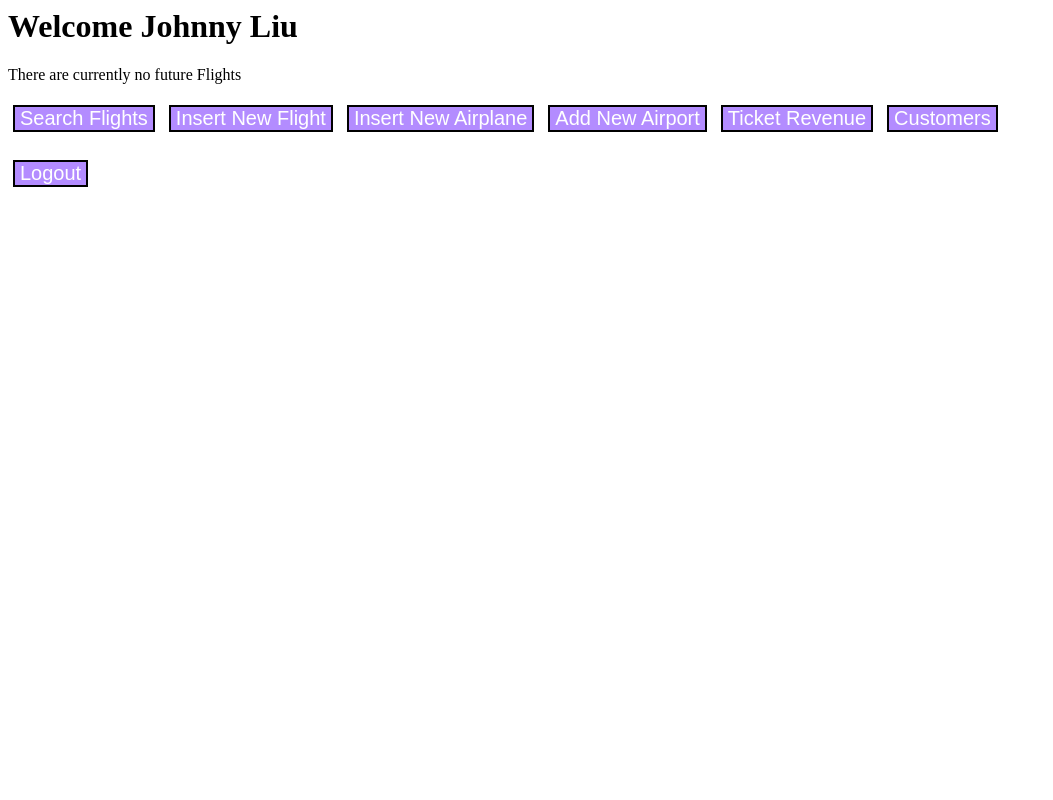
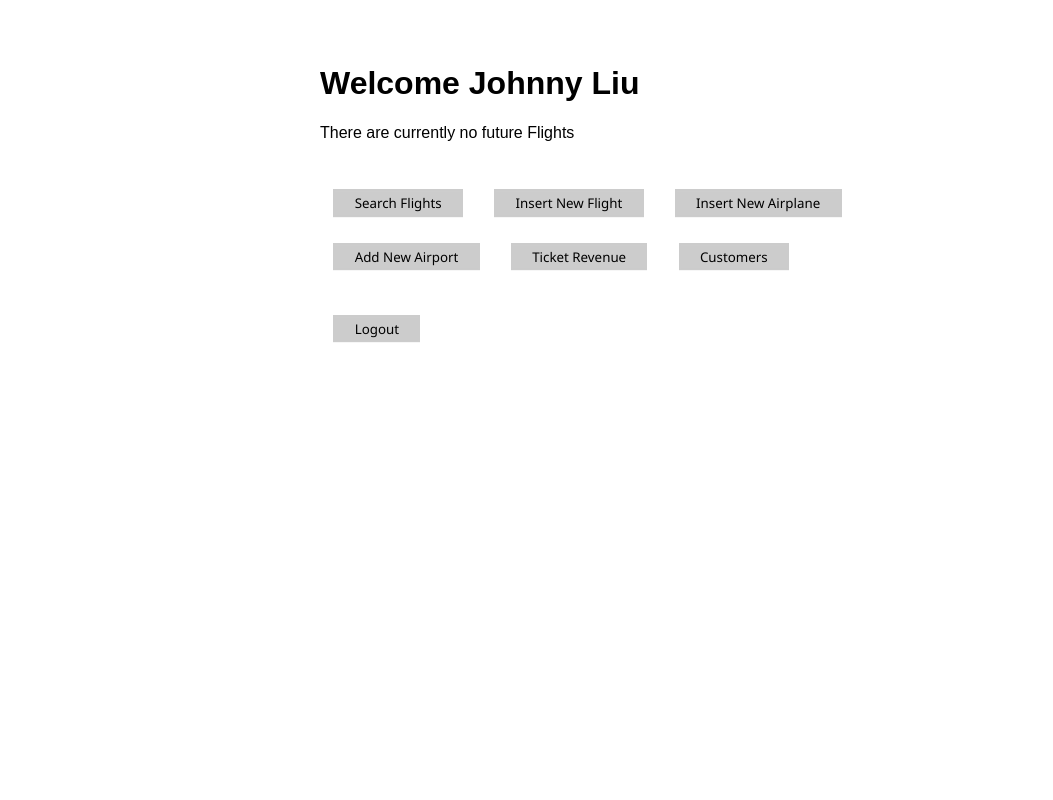
Before and after one commit to NxFerrara/air-ticket-reservation-system, a Flask app: page /airline_staff_home in a window 1280 px wide. Shown: the whole page, without its empty margins (0-1053 px from the left). Run offline with Flask 2, Linux system fonts and the light colour scheme; a user stored in the database is signed in; data comes from the database, SQL or seed files in the repository.

Commit message:
Added style to airline staff home

```diff
--- a/flask_project/templates/airline_staff_templates/airline_staff_home.html
+++ b/flask_project/templates/airline_staff_templates/airline_staff_home.html
@@ -1,22 +1,92 @@
 <html>
 <head>
 </head>
-<body>
-<form action="/post" method="POST">
-	<h1>Welcome {{username}}</h1>
-</form>
-	{% if data %}
-	<style type="text/css">
-		table, th, td {
+<style>
+html,
+body {
+  height: 100%;
+}
+body {
+  margin: 0;
+  font-family: sans-serif;
+  font-weight: 100;
+}
+.container {
+  position: absolute;
+  top: 25%;
+  left: 50%;
+  transform: translate(-50%, -50%);
+}
+
+.container table {
+  color: #ddd;
+  background: #333;
+  font-size: 12pt;
+  border-collapse: collapse;
+  border-collapse: collapse;
+  overflow: hidden;
+  box-shadow: 0 0 20px rgba(0,0,0,0.2);
+}
+
+.container th,
+.container td {
+  padding: 10px;
+  background-color: rgba(220,220,220,0.5);
+  color: #FFFFFF;
   border: 1px solid black;
 }
+
+.container th {
+  text-align: center;
+}
+
+.container thead {
+  th {
+    background-color: #55608f;
+  }
+}
+
+
+.button{
+	display:inline-block;
+	padding:0.2em 1.45em;
+	margin:1em;
+	border:0.15em solid #CCCCCC;
+	box-sizing: border-box;
+	text-decoration:none;
+	font-family:'Segoe UI','Roboto',sans-serif;
+	font-weight:400;
+	color:#000000;
+	background-color:#CCCCCC;
+	text-align:center;
+	position:relative;
+}
+.button:hover{
+	border-color:#7a7a7a;
+}
+.button:active{
+	background-color:#999999;
+}
+@media all and (max-width:30em){
+	.button{
+		display:block;
+		margin:0.2em auto;
+	}
+}
 </style>
+<body>
+<div class="container">
+	<h1>Welcome {{username}}</h1>
+	{% if data %}
 	<table>
+		<thead>
 			<tr>
 				{% for header in headings %}
 				<th>{{ header }}</th>
 				{% endfor %}
 			</tr>
+		</thead>
+		<tbody>
 			{% for row in data %}
 			<tr>
 				{% for key in row.keys() %}
@@ -24,25 +94,13 @@
 				{% endfor %}
 			</tr>
 			{% endfor %}
+		</tbody>
 	</table>
-	<br>
 	{% endif %}
 	{% if not data %}
 		<p class="error">There are currently no future Flights</p>
 	{% endif %}
-<style>
-.button {
-	background-color: rgba(128, 64, 255, 0.6);
-	border: 2px solid black;
-	color: white;
-	padding: 0px 5px;
-	text-align: center;
-	display: inline-block;
-	font-size: 20px;
-	margin: 5px 5px;
-	cursor: pointer;
-}
-</style>
+	</br>
 	<button class="button" onclick="window.location.href=`{{ url_for('search_flights_airline_staff') }}`;">Search Flights</button>
 	<button class="button" onclick="window.location.href=`{{ url_for('insert_new_flight') }}`;">Insert New Flight</button>
 	<button class="button" onclick="window.location.href=`{{ url_for('insert_new_airplane') }}`;">Insert New Airplane</button>
@@ -52,6 +110,7 @@
 	</br>
 	</br>
 	<button class="button" onclick="window.location.href=`{{ url_for('airline_staff_logout') }}`;">Logout</button>
+</div>
 
 </body>
 
--- a/flask_project/templates/airline_staff_templates/airline_staff_login.html
+++ b/flask_project/templates/airline_staff_templates/airline_staff_login.html
@@ -11,7 +11,7 @@
 	{% endif %}
 </form>
 
-<a href="/">Go back</a>
+<a href="/login">Go back</a>
 
 </body>
 
```
Lines whose indentation alone changed are shown as unchanged.
